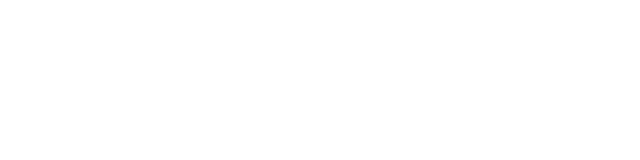
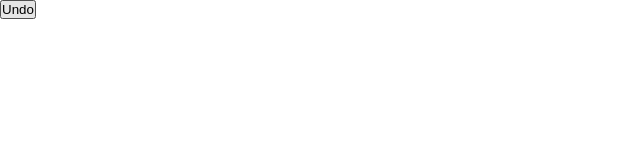
Before and after one commit to sominupadhyaya/react-circle-maker, a React (Vite) app: page / in a window 1280 px wide. Shown: the top 160 px of the page, without its empty margins (0-640 px from the left). Built offline with nearby package versions, Linux system fonts and the light colour scheme.

Commit message:
complete undo button

```diff
--- a/src/App.tsx
+++ b/src/App.tsx
@@ -12,7 +12,13 @@
     const {pageX , pageY} = e
     setPoints([...points,{x : pageX, y: pageY}])
   }
-  return (
+  const undoPoints = () =>{
+    const newPoints = [...points]
+    newPoints.pop()
+    setPoints(newPoints)
+  }
+  return (<>
+    <button onClick={undoPoints}>Undo</button>
     <div className = "App" onClick={handleCircle}>
       {
         points.map(point =>{
@@ -29,6 +35,7 @@
         })
       }
     </div>
+  </>
   )
 }
 
--- a/src/styles/App.css
+++ b/src/styles/App.css
@@ -3,16 +3,16 @@
     margin: 0;
 }
 .App{
-    height: 100vh;
-    width: 100vw;
+    height: 95vh;
+    width: 99vw;
 }
 .point{
     display: inline-block;
     position: absolute;
 }
 .circle{
-   height: 20px;
-    width: 20px;
+   height: 10px;
+    width: 10px;
     border-radius : 50%;
     background: red;
 }
```
